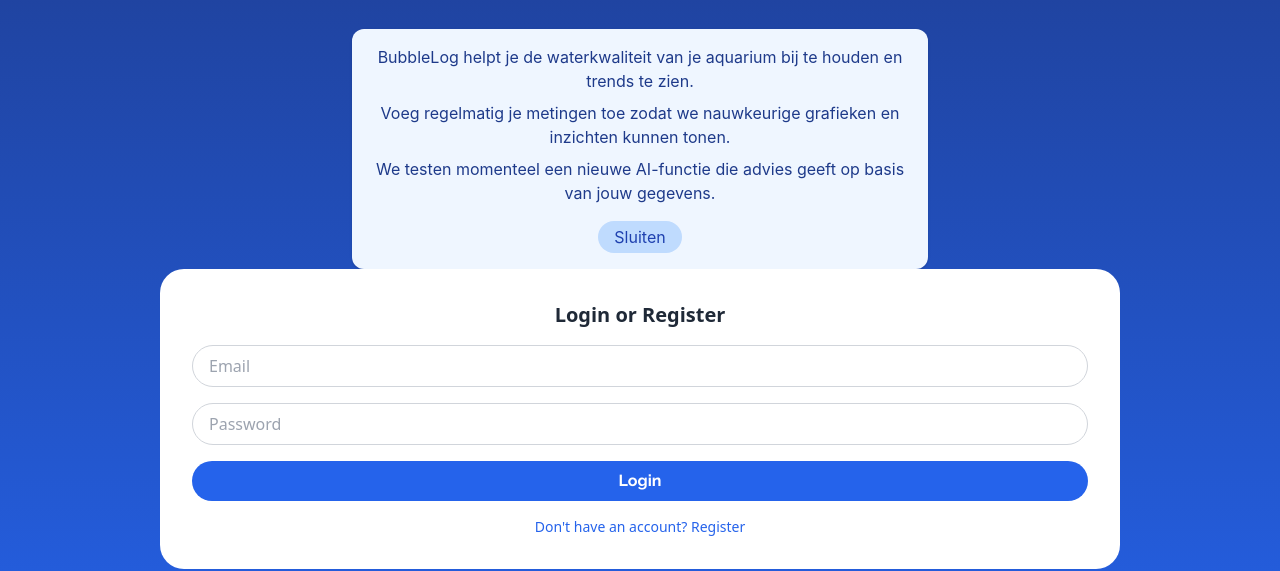
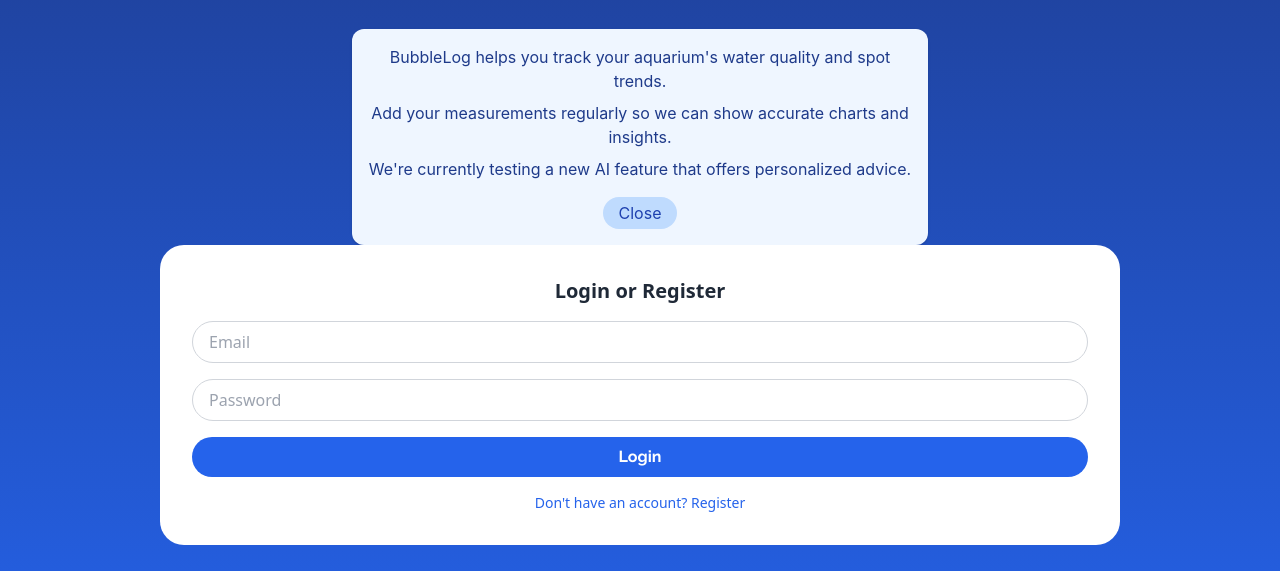
Before and after one commit to Qbraem/bubblelog, a plain HTML site: page index.html in a window 1280 px wide. Shown: the part 235-806 px from the top of the page. Drawn offline with nearby package versions, Linux system fonts and the light colour scheme; no server answers.

Commit message:
Translate welcome info to English

```diff
--- a/index.html
+++ b/index.html
@@ -334,10 +334,10 @@
   </section>
 
   <section id="welcome-info" class="max-w-xl mx-auto mt-4 bg-blue-50 text-blue-900 p-4 rounded-xl shadow text-center">
-    <p class="mb-2">BubbleLog helpt je de waterkwaliteit van je aquarium bij te houden en trends te zien.</p>
-    <p class="mb-2">Voeg regelmatig je metingen toe zodat we nauwkeurige grafieken en inzichten kunnen tonen.</p>
-    <p class="mb-2">We testen momenteel een nieuwe AI-functie die advies geeft op basis van jouw gegevens.</p>
-    <button id="welcome-dismiss" class="mt-2 px-4 py-1 bg-blue-200 rounded-full text-blue-800 hover:bg-blue-300">Sluiten</button>
+    <p class="mb-2">BubbleLog helps you track your aquarium's water quality and spot trends.</p>
+    <p class="mb-2">Add your measurements regularly so we can show accurate charts and insights.</p>
+    <p class="mb-2">We're currently testing a new AI feature that offers personalized advice.</p>
+    <button id="welcome-dismiss" class="mt-2 px-4 py-1 bg-blue-200 rounded-full text-blue-800 hover:bg-blue-300">Close</button>
   </section>
 
   <main>
```
